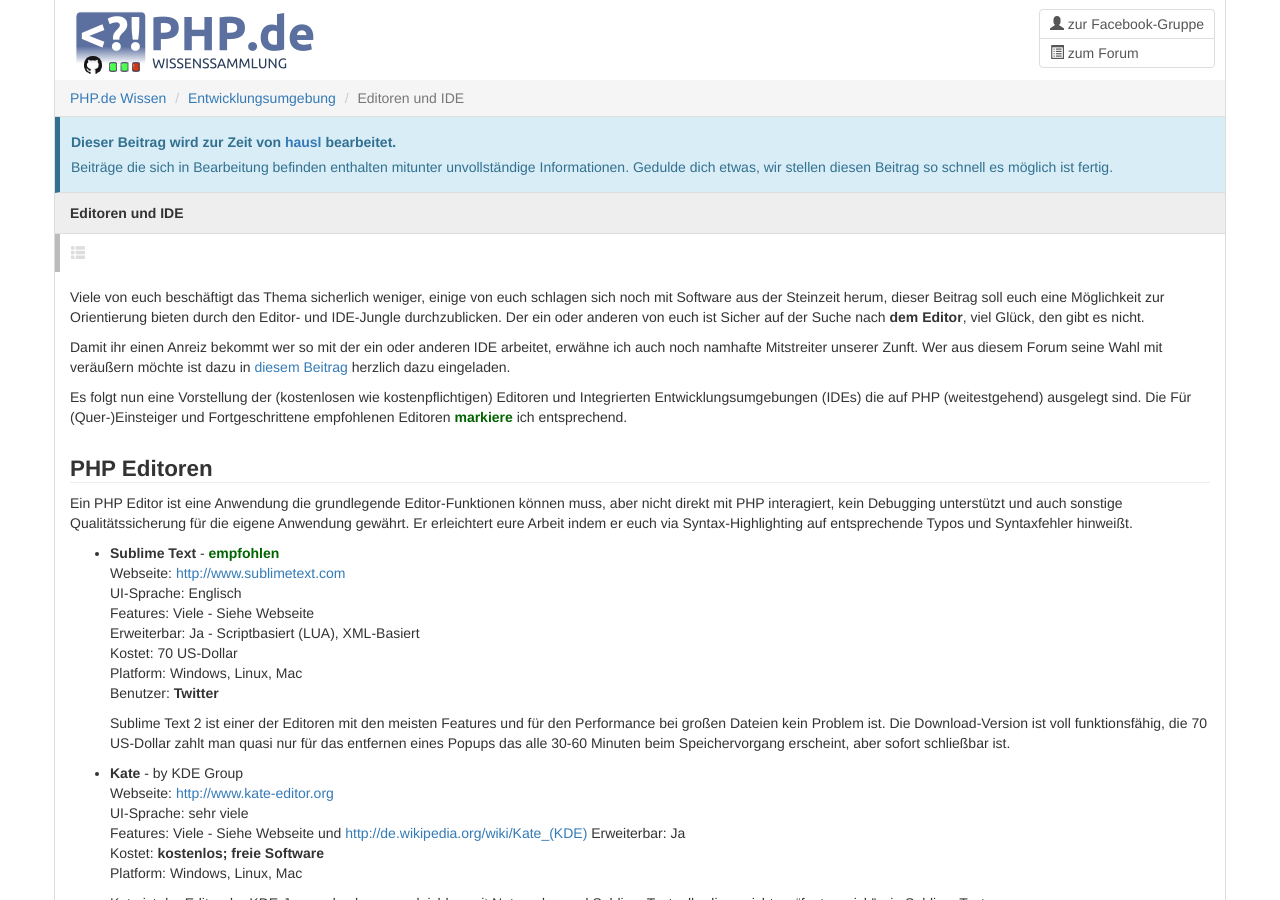
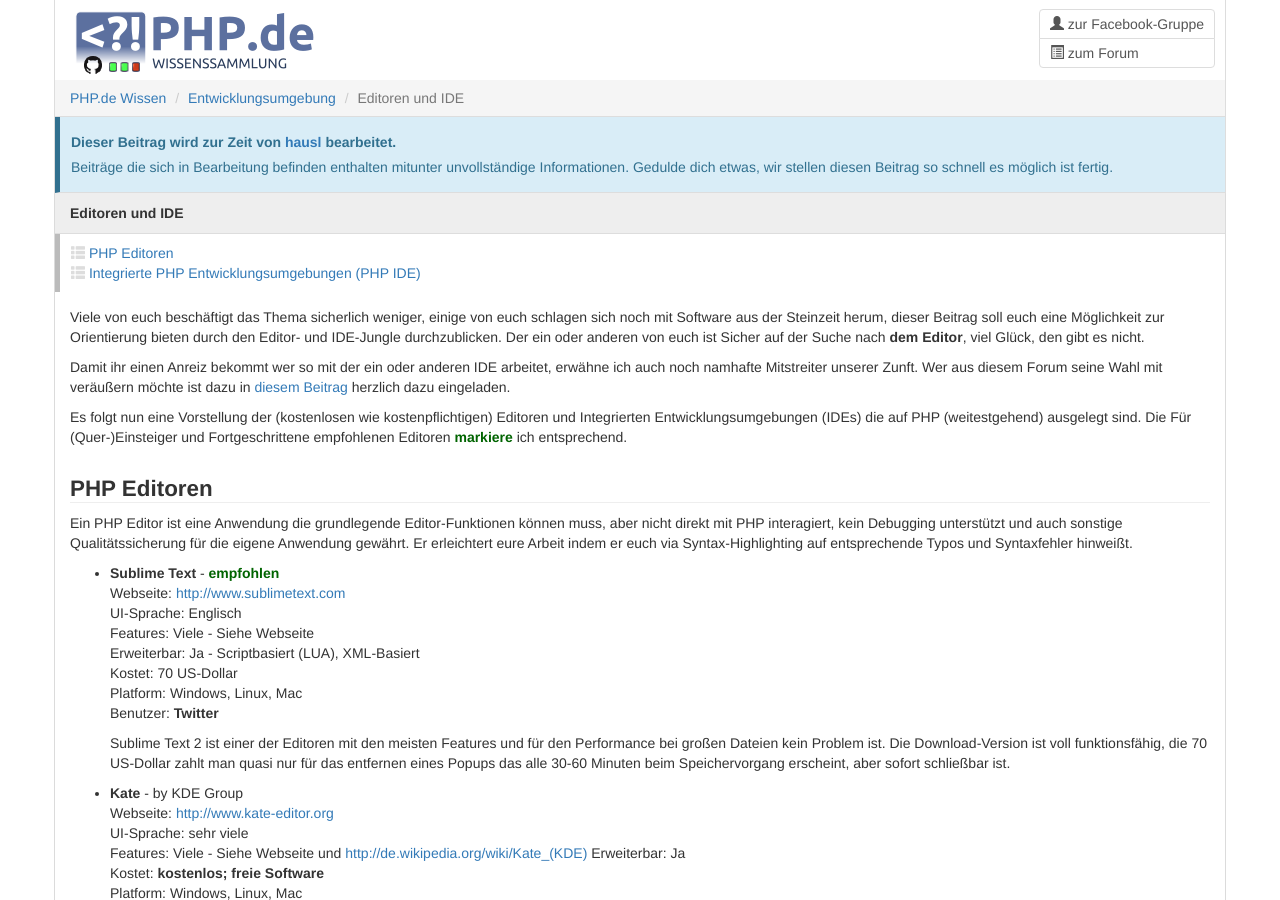
Before and after one commit to php-de/php-de.github.io, a Jekyll site: the page built from dev-enviroment/editors-ide.md, in a window 1280 px wide and 900 px high. Built offline with Jekyll 4.4.1, drawn with Linux system fonts in a browser that asks for light colours; nearby versions of some CDN libraries.

Commit message:
Update editors-ide.md

```diff
--- a/dev-enviroment/editors-ide.md
+++ b/dev-enviroment/editors-ide.md
@@ -14,8 +14,12 @@
         profile: 21246
 
 inhalt:
-    -   name:   ""
-        anchor:
+    -   name:   "PHP Editoren"
+        anchor: php-editoren
+        simple: ""
+
+    -   name:   "Integrierte PHP Entwicklungsumgebungen (PHP IDE)"
+        anchor: integrierte-php-entwicklungsumgebungen-php-ide
         simple: ""
 
 entry-type: in-progress
```
